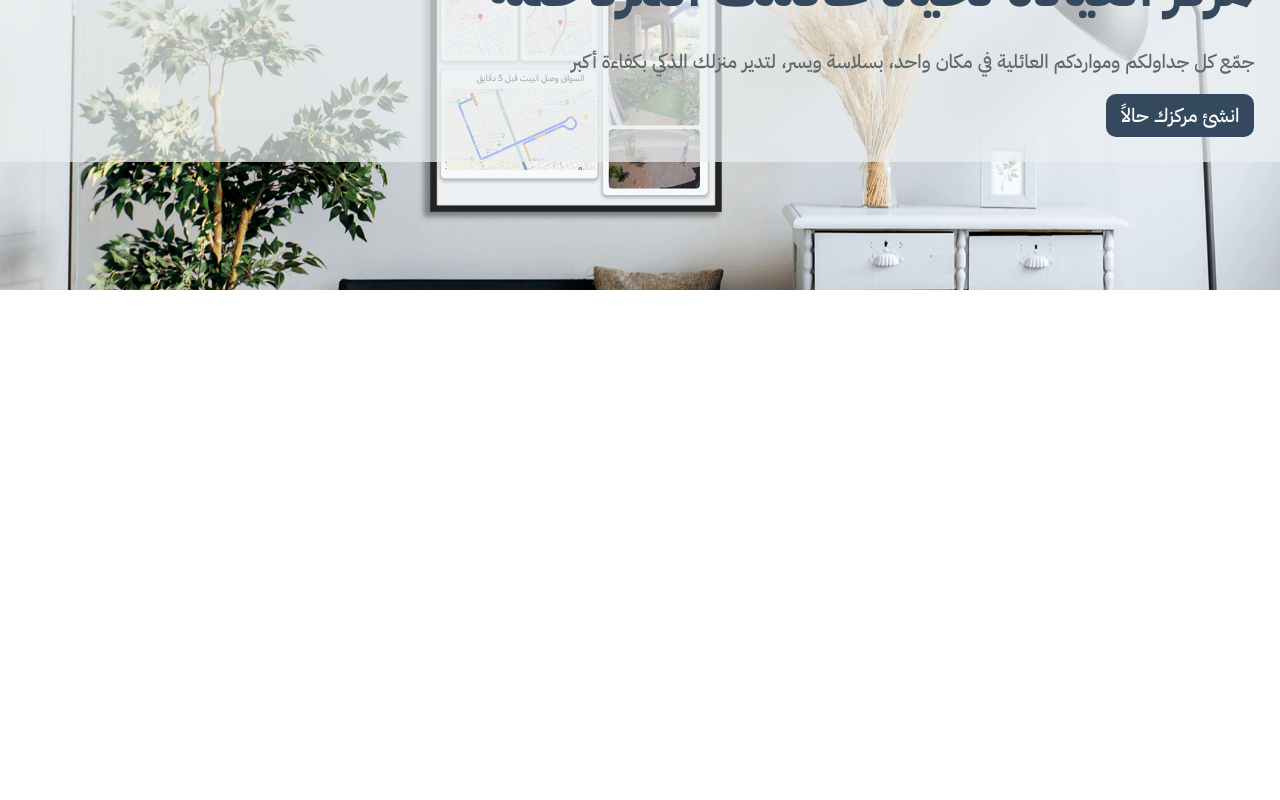
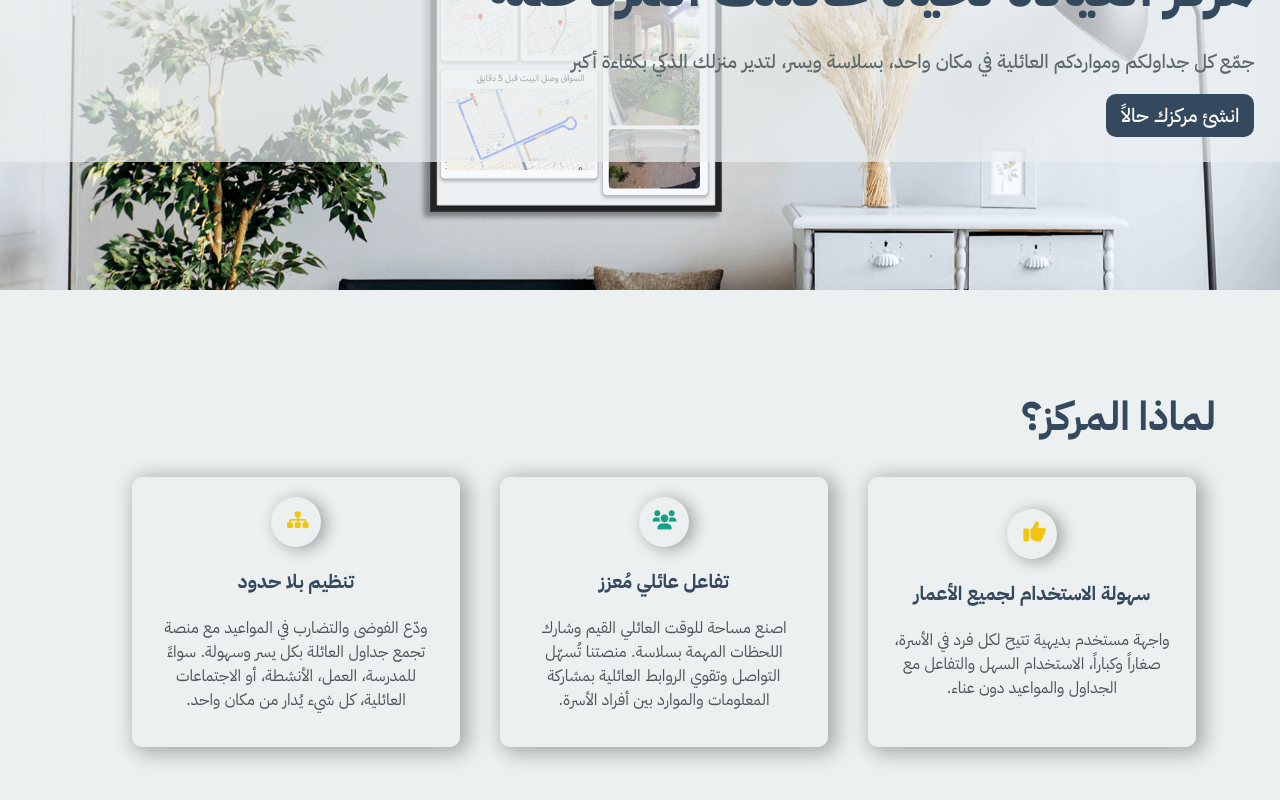
Before and after one commit to shahadmf/almarkz, a React (Create React App) app: page / in a window 1280 px wide. Shown: the part 360-1160 px from the top of the page. Before the commit the page ends 800 px from the top, so only its background shows below. Built offline with nearby package versions, Linux system fonts and the light colour scheme.

Commit message:
Why component is done

```diff
--- a/src/App.scss
+++ b/src/App.scss
@@ -1,4 +1,8 @@
 @import './styles/variables';
+
+body{
+  background-color: $background-color;
+}
 
 .navbar {
   background-color: $background-color;
--- a/src/App.tsx
+++ b/src/App.tsx
@@ -3,12 +3,14 @@ import React from 'react';
 import './App.scss';
 import Header from './components/Header';
 import Hero from './components/Hero';
+import Why from './components/Why';
 
 function App() {
   return (
     <div className="App">
       <Header />
       <Hero />
+      <Why />
     </div>
   );
 }
--- /dev/null
+++ b/src/components/Why.tsx
@@ -0,0 +1,52 @@
+import React from "react";
+import "../styles/Why.scss";
+
+const Why = () => {
+  return (
+    <div className="container" id="why">
+      <h1> لماذا المركز؟</h1>
+      <div className="cards">
+        <div className="card">
+          <div className="badge b2">
+            <i className="fa-solid fa-thumbs-up fa-beat"></i>
+          </div>
+          <div className="card-body">
+            <h3 className="card-title">سهولة الاستخدام لجميع الأعمار </h3>
+            <p>
+              واجهة مستخدم بديهية تتيح لكل فرد في الأسرة، صغاراً وكباراً،
+              الاستخدام السهل والتفاعل مع الجداول والمواعيد دون عناء.
+            </p>
+          </div>
+        </div>
+        <div className="card">
+          <div className="badge b1">
+            <i className="fa-solid fa-users"></i>
+          </div>
+          <div className="card-body">
+            <h3 className="card-title">تفاعل عائلي مُعزز</h3>
+            <p>
+              اصنع مساحة للوقت العائلي القيم وشارك اللحظات المهمة بسلاسة. منصتنا
+              تُسهّل التواصل وتقوي الروابط العائلية بمشاركة المعلومات والموارد
+              بين أفراد الأسرة.
+            </p>
+          </div>
+        </div>
+        <div className="card">
+          <div className="badge b2">
+            <i className="fa-solid fa-sitemap"></i>
+          </div>
+          <div className="card-body">
+            <h3 className="card-title">تنظيم بلا حدود</h3>
+            <p>
+              ودّع الفوضى والتضارب في المواعيد مع منصة تجمع جداول العائلة بكل
+              يسر وسهولة. سواءً للمدرسة، العمل، الأنشطة، أو الاجتماعات العائلية،
+              كل شيء يُدار من مكان واحد.
+            </p>
+          </div>
+        </div>
+      </div>
+    </div>
+  );
+};
+
+export default Why;
--- /dev/null
+++ b/src/styles/Why.scss
@@ -0,0 +1,72 @@
+@import "../styles/variables";
+
+.container {
+  width: 90%;
+  margin: 5% auto;
+  padding: 20px;
+//   margin: 5% 3%;
+
+  h1 {
+    font-size: 2.5rem;
+    font-weight: 800;
+    color: $soft-navy;
+    margin: 1% 0px;
+  }
+
+  .cards {
+    display: flex;
+    flex-wrap: wrap;
+    .card {
+      display: flex;
+      flex-direction: column;
+      align-items: center;
+      justify-content: center;
+      background-color: $pastel-gray;
+      box-shadow:  5px 3px 20px 3px rgba(0, 0, 0, 0.3);
+      border-radius: 10px;
+      padding: 20px;
+      margin: 20px;
+      width: 25%;
+
+      .badge {
+        width: 50px;
+        height: 50px;
+        border-radius: 50%;
+        padding: auto;
+        // box-shadow: 10px 10px 15px rgba(0, 0, 0, 0.3);
+         box-shadow:  5px 2px 15px 1px rgba(0, 0, 0, 0.3);
+
+        i {
+          font-size: 1.2rem;
+          margin: 25%;
+        }
+      }
+
+      .b1 {
+        i {
+          color: $muted-teal;
+        }
+      }
+
+      .b2 {
+        i {
+          color: $soft-coral;
+        }
+      }
+
+      .card-body{
+        padding: 0px;
+        text-align: center;
+
+        h3{
+            font-size: 1.2rem;
+            color: $soft-navy;
+        }
+        p{
+            color: $text-color;
+            font-weight: 400;
+        }
+      }
+    }
+  }
+}
```
